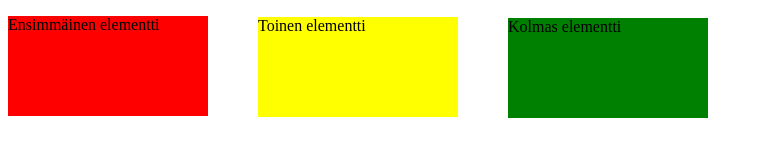
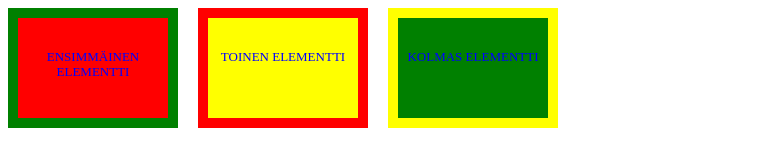
Before and after one commit to K123AsJ0k1/Lapio-website, a plain HTML site: page position.html in a window 1280 px wide. Shown: the whole page, without its empty margins (0-763 px from the left). Drawn offline with Linux system fonts and the light colour scheme.

Commit message:
Osa.3 Kymmenes tehtävä

```diff
--- a/container-style.css
+++ b/container-style.css
@@ -1,21 +1,38 @@
+p {
+    font-size: 13px;
+    color: blue;
+    text-align: center;
+    line-height: 15px;
+    top: 18px;
+    position: relative;
+}
 .first {
-    width: 200px;
+    width: 150px;
     height: 100px;
     background-color: red;
+    border-style: solid;
+    border-width: 10px;
+    border-color: green;
   }
-  .second {
-    width: 200px;
+.second {
+    width: 150px;
     height: 100px;
     background-color: yellow;
-    bottom: 115px;
-    left: 250px;
+    border-style: solid;
+    border-width: 10px;
+    border-color: red;
+    bottom: 120px;
+    left: 190px;
     position: relative;
-  }
-  .third {
-    width: 200px;
+}
+.third {
+    width: 150px;
     height: 100px;
     background-color: green;
-    bottom: 230px;
-    left: 500px;
+    border-style: solid;
+    border-width: 10px;
+    border-color: yellow;
+    bottom: 240px;
+    left: 380px;
     position: relative;
-  }
+}
--- a/position.html
+++ b/position.html
@@ -9,13 +9,13 @@
 
 <body>
     <div class="first">
-        <p>Ensimmäinen elementti</p>
+        <p>ENSIMMÄINEN ELEMENTTI</p>
     </div>
     <div class="second">
-        <p>Toinen elementti</p>
+        <p>TOINEN ELEMENTTI</p>
     </div>
     <div class="third">
-        <p>Kolmas elementti</p>
+        <p>KOLMAS ELEMENTTI</p>
     </div>
 </body>
 
```
